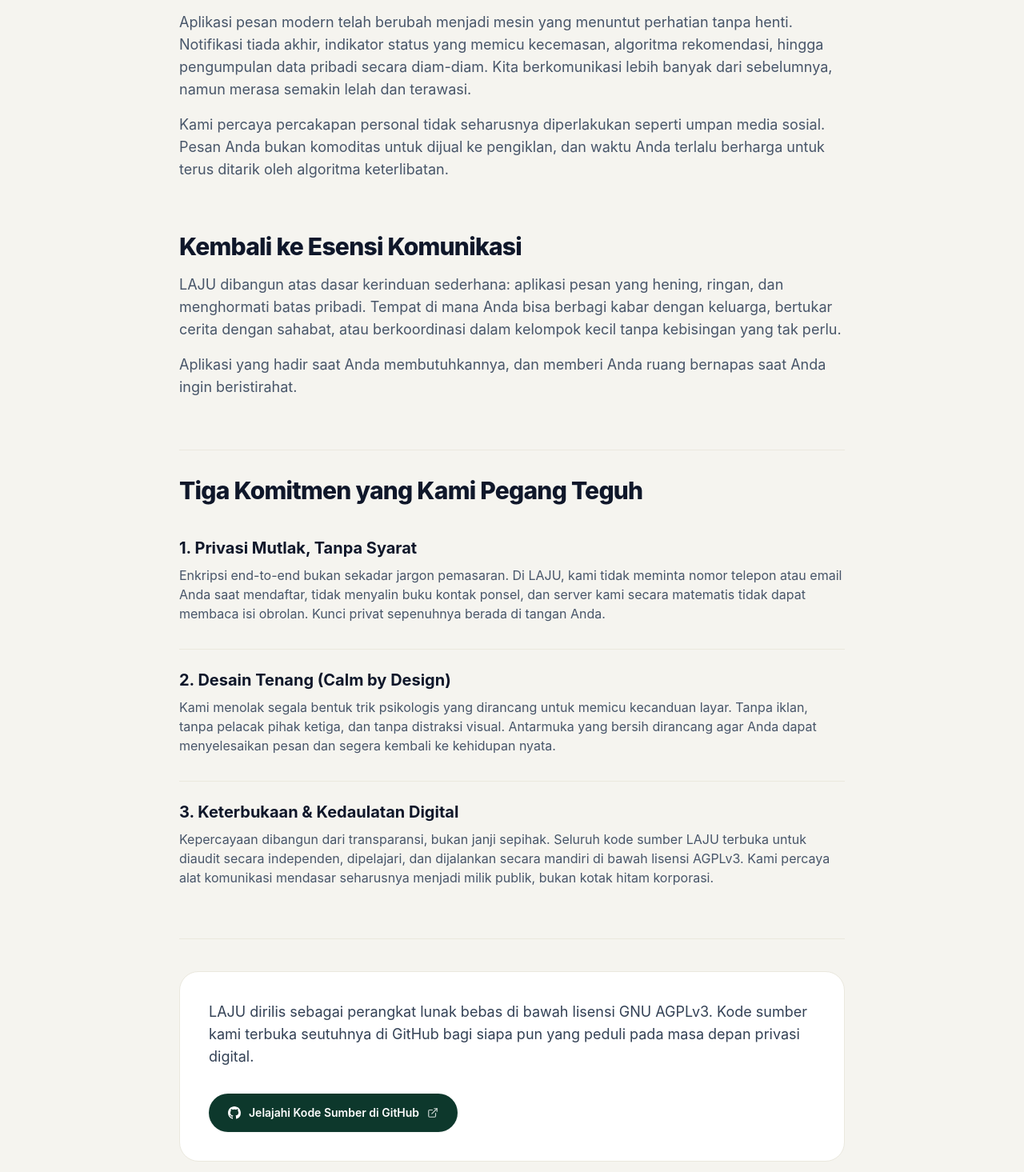
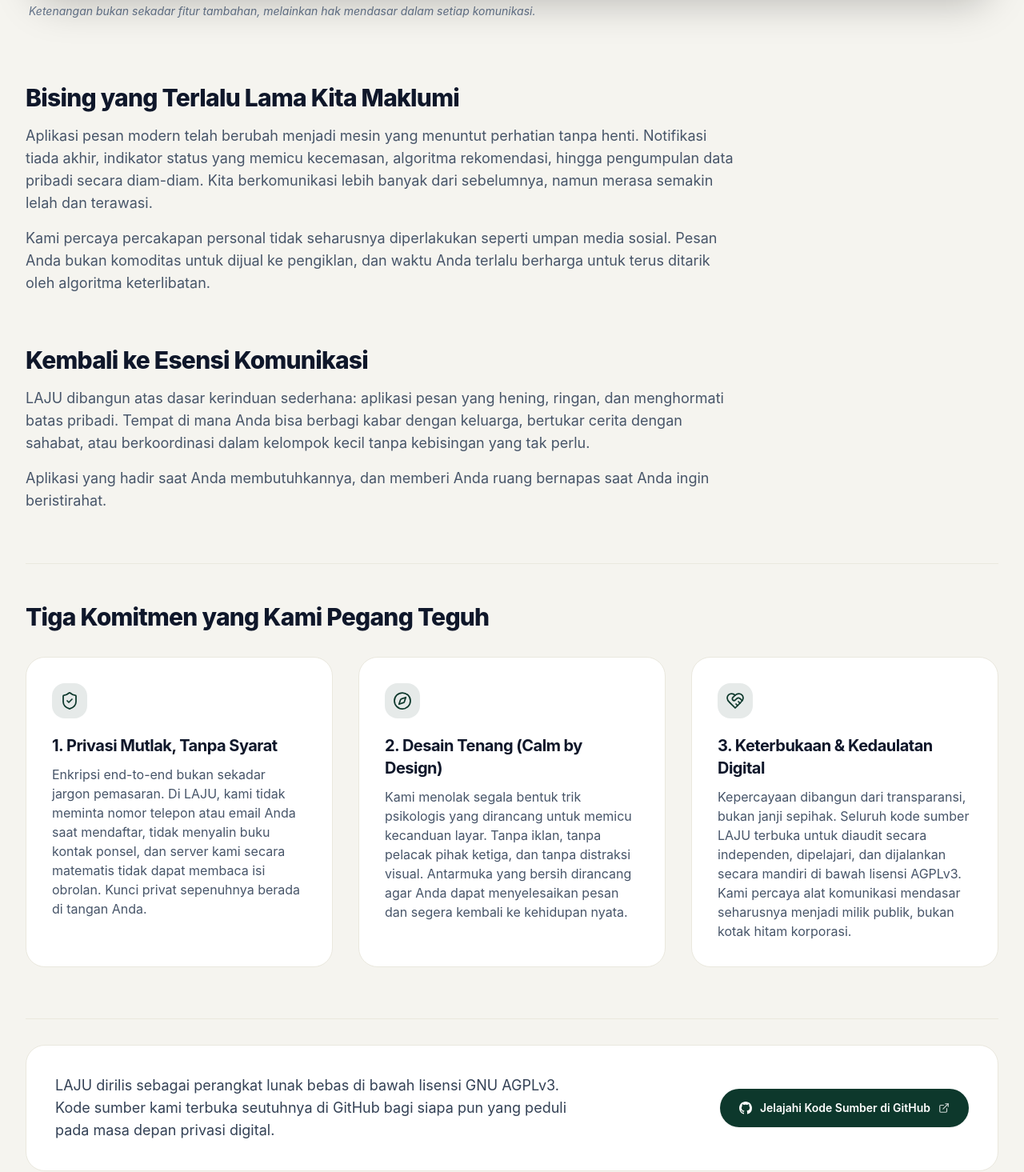
Before and after one commit to lajuapp/laju, a Next.js app in the folder apps/portal/: page /about in a window 1280 px wide. Shown: the part 1114-2579 px from the top of the page at 80% size. Built offline with nearby package versions, Linux system fonts and the light colour scheme; no server answers.

Commit message:
feat(portal): align about page container padding and layout with landing design

```diff
--- a/apps/portal/app/about/page.tsx
+++ b/apps/portal/app/about/page.tsx
@@ -15,19 +15,19 @@ export default function AboutPage() {
 
   return (
     <div className="py-12 sm:py-20 bg-[#F5F4EF] min-h-screen">
-      <div className="mx-auto max-w-4xl px-4 sm:px-6 lg:px-8">
+      <div className="mx-auto max-w-7xl px-4 sm:px-6 lg:px-8">
 
         {/* Back Link */}
         <Link
           href="/"
-          className="inline-flex items-center gap-1.5 text-xs font-semibold text-slate-500 hover:text-slate-900 mb-10 transition-colors"
+          className="inline-flex items-center gap-1.5 text-xs font-semibold text-slate-500 hover:text-slate-900 mb-8 sm:mb-10 transition-colors"
         >
           <ArrowLeft className="h-4 w-4" />
           <span>{t('about_back')}</span>
         </Link>
 
         {/* Editorial Header */}
-        <header className="space-y-4 mb-12 sm:mb-16 text-left">
+        <header className="space-y-4 mb-12 sm:mb-16 text-left max-w-4xl">
           <p className="text-xs font-bold text-slate-500 uppercase tracking-widest">
             {t('about_hero_tag')}
           </p>
@@ -43,14 +43,14 @@ export default function AboutPage() {
 
         {/* Serene Atmosphere Image */}
         <figure className="mb-14 sm:mb-20">
-          <div className="relative w-full rounded-[2rem] overflow-hidden shadow-xl border border-stone-200/80 bg-white">
+          <div className="relative w-full rounded-[2rem] sm:rounded-[2.5rem] overflow-hidden shadow-2xl border border-stone-200/80 bg-white">
             <img
               src="/images/disappearing-lake.jpg"
               alt="LAJU - Ruang yang tenang"
-              className="w-full h-72 sm:h-96 md:h-[420px] object-cover object-center"
+              className="w-full h-72 sm:h-[420px] md:h-[500px] lg:h-[560px] object-cover object-center"
             />
           </div>
-          <figcaption className="mt-3 text-xs sm:text-sm text-slate-500 italic text-left pl-1">
+          <figcaption className="mt-3.5 text-xs sm:text-sm text-slate-500 italic text-left pl-1">
             {t('about_photo_caption')}
           </figcaption>
         </figure>
@@ -59,7 +59,7 @@ export default function AboutPage() {
         <article className="space-y-12 sm:space-y-16 text-left text-slate-700">
 
           {/* Section 1 */}
-          <section className="space-y-4">
+          <section className="space-y-4 max-w-4xl">
             <h2 className="text-2xl sm:text-3xl font-extrabold text-slate-900 tracking-tight">
               {t('about_section1_title')}
             </h2>
@@ -70,7 +70,7 @@ export default function AboutPage() {
           </section>
 
           {/* Section 2 */}
-          <section className="space-y-4">
+          <section className="space-y-4 max-w-4xl">
             <h2 className="text-2xl sm:text-3xl font-extrabold text-slate-900 tracking-tight">
               {t('about_section2_title')}
             </h2>
@@ -81,32 +81,51 @@ export default function AboutPage() {
           </section>
 
           {/* Core Principles */}
-          <section className="pt-8 border-t border-[#EAE8DE] space-y-8">
+          <section className="pt-10 sm:pt-12 border-t border-[#EAE8DE] space-y-8">
+            <div className="max-w-4xl">
               <h2 className="text-2xl sm:text-3xl font-extrabold text-slate-900 tracking-tight">
                 {t('about_principles_title')}
               </h2>
+            </div>
 
-            <div className="space-y-8 divide-y divide-[#EAE8DE]">
-              <div className="pt-2 space-y-2">
-                <h3 className="text-lg sm:text-xl font-bold text-slate-900">
+            <div className="grid grid-cols-1 md:grid-cols-3 gap-6 sm:gap-8">
+              {/* Principle 1 */}
+              <div className="rounded-3xl bg-white border border-[#EAE8DE] p-7 sm:p-8 shadow-xs hover:border-stone-300 transition-all flex flex-col justify-between">
+                <div>
+                  <div className="h-11 w-11 rounded-2xl bg-[#0D382C]/10 text-[#0D382C] flex items-center justify-center mb-5">
+                    <ShieldCheck className="h-6 w-6 stroke-[1.75]" />
+                  </div>
+                  <h3 className="text-lg sm:text-xl font-bold text-slate-900 tracking-tight mb-2.5">
                     {t('about_principle1_title')}
                   </h3>
                   <p className="text-sm sm:text-base text-slate-600 leading-relaxed">
                     {t('about_principle1_desc')}
                   </p>
                 </div>
+              </div>
 
-              <div className="pt-6 space-y-2">
-                <h3 className="text-lg sm:text-xl font-bold text-slate-900">
+              {/* Principle 2 */}
+              <div className="rounded-3xl bg-white border border-[#EAE8DE] p-7 sm:p-8 shadow-xs hover:border-stone-300 transition-all flex flex-col justify-between">
+                <div>
+                  <div className="h-11 w-11 rounded-2xl bg-[#0D382C]/10 text-[#0D382C] flex items-center justify-center mb-5">
+                    <Compass className="h-6 w-6 stroke-[1.75]" />
+                  </div>
+                  <h3 className="text-lg sm:text-xl font-bold text-slate-900 tracking-tight mb-2.5">
                     {t('about_principle2_title')}
                   </h3>
                   <p className="text-sm sm:text-base text-slate-600 leading-relaxed">
                     {t('about_principle2_desc')}
                   </p>
                 </div>
+              </div>
 
-              <div className="pt-6 space-y-2">
-                <h3 className="text-lg sm:text-xl font-bold text-slate-900">
+              {/* Principle 3 */}
+              <div className="rounded-3xl bg-white border border-[#EAE8DE] p-7 sm:p-8 shadow-xs hover:border-stone-300 transition-all flex flex-col justify-between">
+                <div>
+                  <div className="h-11 w-11 rounded-2xl bg-[#0D382C]/10 text-[#0D382C] flex items-center justify-center mb-5">
+                    <HeartHandshake className="h-6 w-6 stroke-[1.75]" />
+                  </div>
+                  <h3 className="text-lg sm:text-xl font-bold text-slate-900 tracking-tight mb-2.5">
                     {t('about_principle3_title')}
                   </h3>
                   <p className="text-sm sm:text-base text-slate-600 leading-relaxed">
@@ -114,16 +133,17 @@ export default function AboutPage() {
                   </p>
                 </div>
               </div>
+            </div>
           </section>
 
           {/* Open Source & GitHub Note */}
-          <section className="pt-10 border-t border-[#EAE8DE] pb-8">
-            <div className="rounded-3xl bg-white border border-[#EAE8DE] p-7 sm:p-9 shadow-xs space-y-6">
-              <p className="text-base sm:text-lg text-slate-700 leading-relaxed">
+          <section className="pt-8 border-t border-[#EAE8DE] pb-4">
+            <div className="rounded-3xl bg-white border border-[#EAE8DE] p-7 sm:p-9 shadow-xs flex flex-col md:flex-row md:items-center md:justify-between gap-6">
+              <p className="text-base sm:text-lg text-slate-700 leading-relaxed max-w-2xl">
                 {t('about_open_source_closing')}
               </p>
 
-              <div className="pt-2">
+              <div className="shrink-0">
                 <a
                   href="https://github.com/lajuapp/laju"
                   target="_blank"
```
Lines whose indentation alone changed are shown as unchanged.
